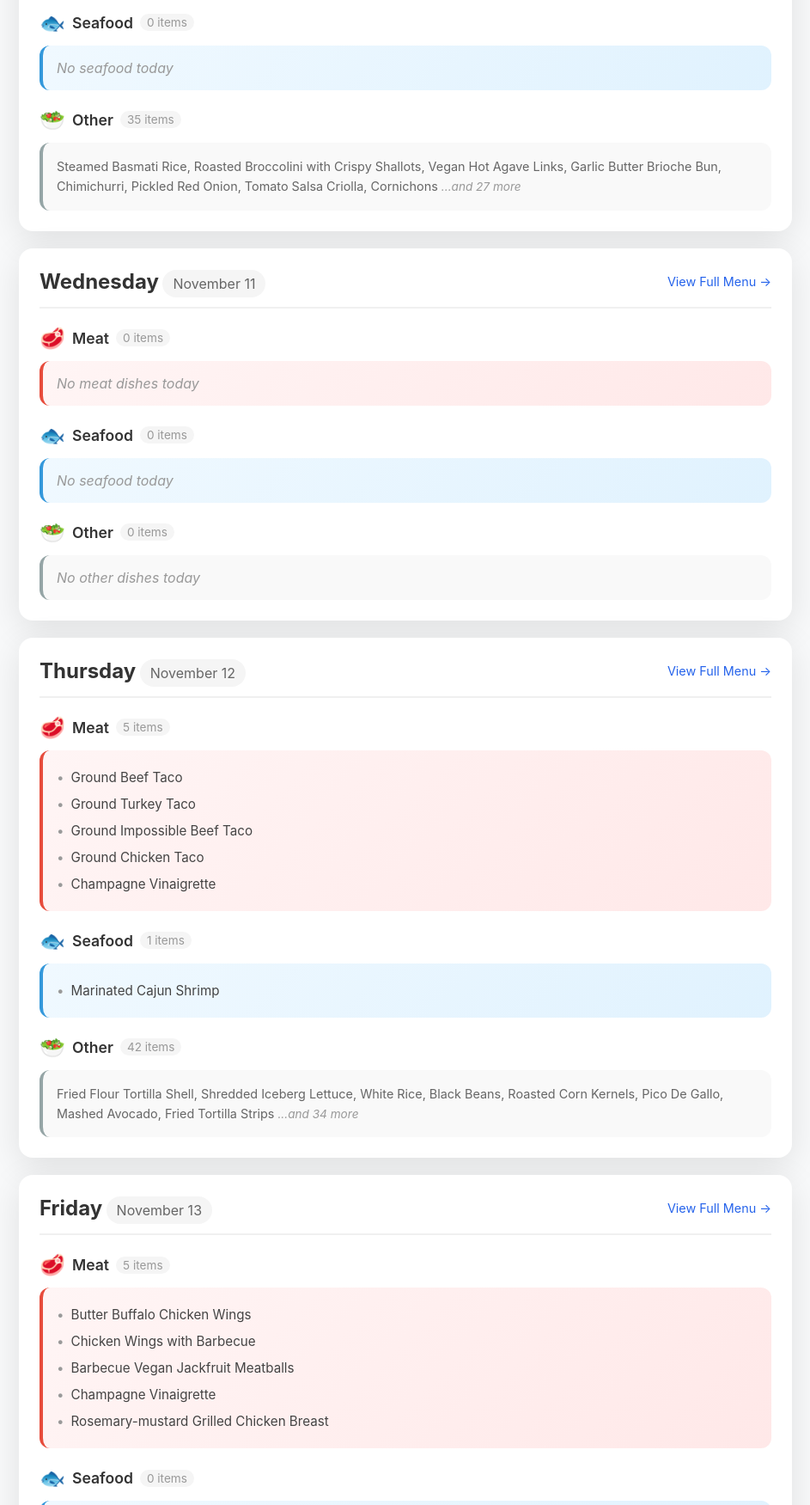
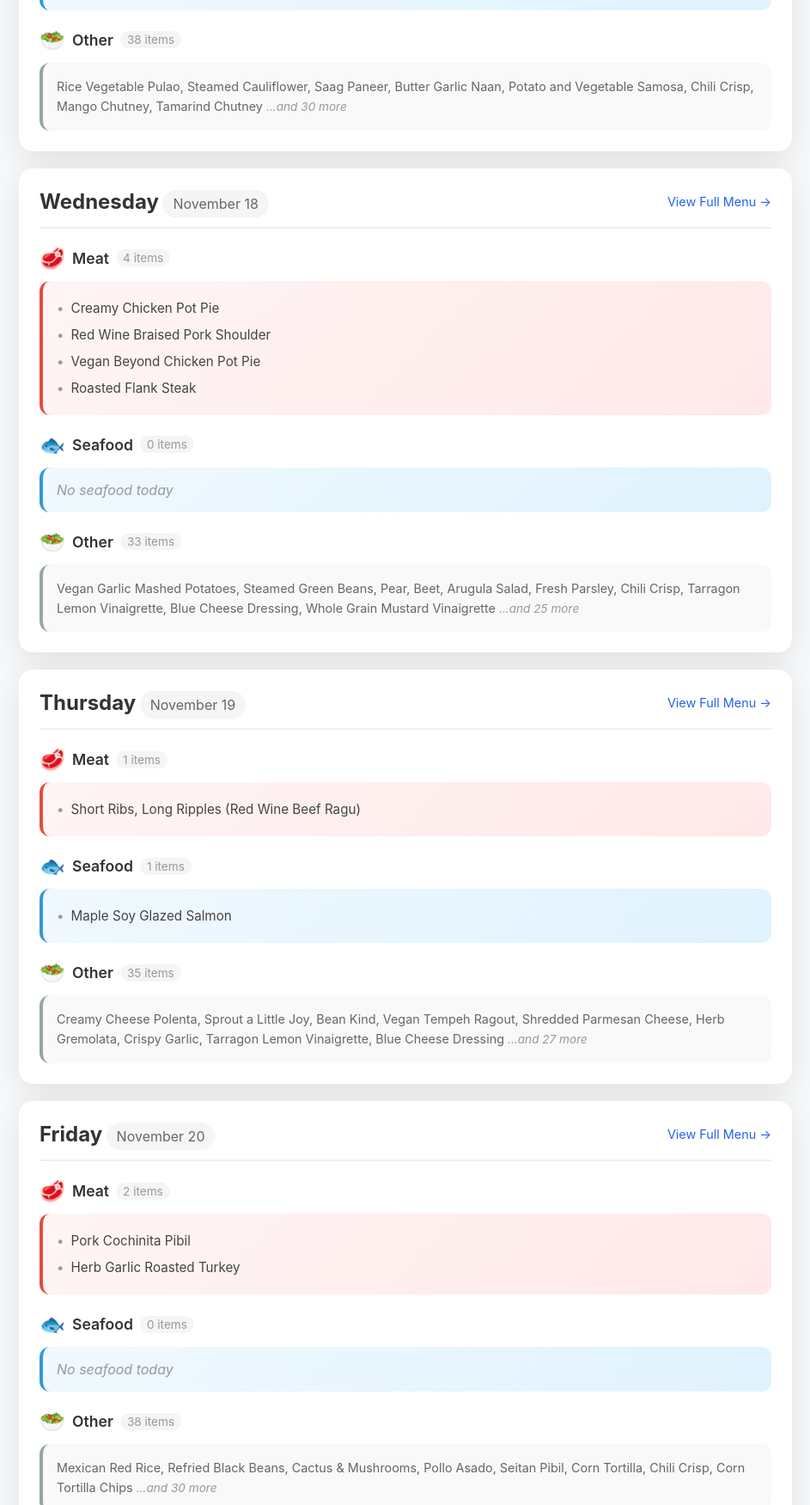
Before and after one commit to yyan5-sc/lunch-menu, a plain HTML site: page index.html in a window 1280 px wide. Shown: the part 1049-2800 px from the top of the page at 86% size, without its empty margins (168-1111 px from the left). Drawn offline with Linux system fonts and the light colour scheme.

Commit message:
Update menu

```diff
--- a/index.html
+++ b/index.html
@@ -3,7 +3,7 @@
 <head>
     <meta charset="UTF-8">
     <meta name="viewport" content="width=device-width, initial-scale=1.0">
-    <title>Weekly Lunch Menu - 2026-11-09 to 2026-11-13</title>
+    <title>Weekly Lunch Menu - 2026-11-16 to 2026-11-20</title>
     <style>
         * {
             margin: 0;
@@ -199,29 +199,27 @@
         <header>
             <h1>🍽️ Weekly Lunch Menu</h1>
             <p>Palo Alto Cafeteria</p>
-            <p class="generated-time">Updated: Monday, November 09, 2026 at 12:39 PM UTC</p>
+            <p class="generated-time">Updated: Monday, November 16, 2026 at 12:32 PM UTC</p>
         </header>
 
         <div class="day-card">
             <div class="day-header">
                 <div>
                     <span class="day-name">Monday</span>
-                    <span class="day-date">November 09</span>
+                    <span class="day-date">November 16</span>
                 </div>
-                <a href="https://snap-palo-alto.cafebonappetit.com/cafe/2026-11-09/" target="_blank" class="menu-link">View Full Menu →</a>
+                <a href="https://snap-palo-alto.cafebonappetit.com/cafe/2026-11-16/" target="_blank" class="menu-link">View Full Menu →</a>
             </div>
 
             <div class="category">
                 <div class="category-header">
                     <span class="category-icon">🥩</span>
                     <span class="category-title">Meat</span>
-                    <span class="category-count">3 items</span>
+                    <span class="category-count">1 items</span>
                 </div>
                 <div class="meat-section">
                     <ul class='items-list'>
-                        <li>Saffron Chicken Thighs</li>
-                        <li>Champagne Vinaigrette</li>
-                        <li>Lemon Thyme Marinated Flank Steak</li>
+                        <li>Garlic and Herb Chicken Breast</li>
                     </ul>
                 </div>
             </div>
@@ -234,7 +232,7 @@
                 </div>
                 <div class="seafood-section">
                     <ul class='items-list'>
-                        <li>Lemon Seared Skin on Sea Bass</li>
+                        <li>Basil and Chive Salmon Salad</li>
                     </ul>
                 </div>
             </div>
@@ -243,10 +241,10 @@
                 <div class="category-header">
                     <span class="category-icon">🥗</span>
                     <span class="category-title">Other</span>
-                    <span class="category-count">35 items</span>
+                    <span class="category-count">36 items</span>
                 </div>
                 <div class="other-section">
-                    <p class='items-inline'>Lemon-parsley Couscous, Roasted Mini Peppers, Lemon Garlic Tofu, Cucumber and Mint Yogurt Sauce, Zhoug (spicy Cilantro Sauce), Pickled Red Onion, Crumbled Feta Cheese, Sesame Hummus <span class='more-items'>...and 27 more</span></p>
+                    <p class='items-inline'>Creamy Garlic Mashed Potatoes, Vegan Mushroom Gravy, Grilled Asparagus, Ketchup Glazed Meatloaf, Marinara Sauce, Vegan Impossible Meatloaf, Shredded Cheddar Cheese, Fried Shallots <span class='more-items'>...and 28 more</span></p>
                 </div>
             </div>
         </div>
@@ -255,23 +253,22 @@
             <div class="day-header">
                 <div>
                     <span class="day-name">Tuesday</span>
-                    <span class="day-date">November 10</span>
+                    <span class="day-date">November 17</span>
                 </div>
-                <a href="https://snap-palo-alto.cafebonappetit.com/cafe/2026-11-10/" target="_blank" class="menu-link">View Full Menu →</a>
+                <a href="https://snap-palo-alto.cafebonappetit.com/cafe/2026-11-17/" target="_blank" class="menu-link">View Full Menu →</a>
             </div>
 
             <div class="category">
                 <div class="category-header">
                     <span class="category-icon">🥩</span>
                     <span class="category-title">Meat</span>
-                    <span class="category-count">4 items</span>
+                    <span class="category-count">3 items</span>
                 </div>
                 <div class="meat-section">
                     <ul class='items-list'>
-                        <li>Chimichurri Flank Steak</li>
-                        <li>Grilled Lemon Pepper Chicken</li>
-                        <li>Champagne Vinaigrette</li>
-                        <li>Montreal Turkey</li>
+                        <li>Butter Chicken Thighs</li>
+                        <li>Lamb Bhuna (braised Lamb)</li>
+                        <li>Lemon Herb Flank Steak</li>
                     </ul>
                 </div>
             </div>
@@ -291,10 +288,10 @@
                 <div class="category-header">
                     <span class="category-icon">🥗</span>
                     <span class="category-title">Other</span>
-                    <span class="category-count">35 items</span>
+                    <span class="category-count">38 items</span>
                 </div>
                 <div class="other-section">
-                    <p class='items-inline'>Steamed Basmati Rice, Roasted Broccolini with Crispy Shallots, Vegan Hot Agave Links, Garlic Butter Brioche Bun, Chimichurri, Pickled Red Onion, Tomato Salsa Criolla, Cornichons <span class='more-items'>...and 27 more</span></p>
+                    <p class='items-inline'>Rice Vegetable Pulao, Steamed Cauliflower, Saag Paneer, Butter Garlic Naan, Potato and Vegetable Samosa, Chili Crisp, Mango Chutney, Tamarind Chutney <span class='more-items'>...and 30 more</span></p>
                 </div>
             </div>
         </div>
@@ -303,118 +300,23 @@
             <div class="day-header">
                 <div>
                     <span class="day-name">Wednesday</span>
-                    <span class="day-date">November 11</span>
+                    <span class="day-date">November 18</span>
                 </div>
-                <a href="https://snap-palo-alto.cafebonappetit.com/cafe/2026-11-11/" target="_blank" class="menu-link">View Full Menu →</a>
+                <a href="https://snap-palo-alto.cafebonappetit.com/cafe/2026-11-18/" target="_blank" class="menu-link">View Full Menu →</a>
             </div>
 
             <div class="category">
                 <div class="category-header">
                     <span class="category-icon">🥩</span>
                     <span class="category-title">Meat</span>
-                    <span class="category-count">0 items</span>
-                </div>
-                <div class="meat-section">
-                    <p class='no-items'>No meat dishes today</p>
-                </div>
-            </div>
-
-            <div class="category">
-                <div class="category-header">
-                    <span class="category-icon">🐟</span>
-                    <span class="category-title">Seafood</span>
-                    <span class="category-count">0 items</span>
-                </div>
-                <div class="seafood-section">
-                    <p class='no-items'>No seafood today</p>
-                </div>
-            </div>
-
-            <div class="category">
-                <div class="category-header">
-                    <span class="category-icon">🥗</span>
-                    <span class="category-title">Other</span>
-                    <span class="category-count">0 items</span>
-                </div>
-                <div class="other-section">
-                    <p class='no-items'>No other dishes today</p>
-                </div>
-            </div>
-        </div>
-
-        <div class="day-card">
-            <div class="day-header">
-                <div>
-                    <span class="day-name">Thursday</span>
-                    <span class="day-date">November 12</span>
-                </div>
-                <a href="https://snap-palo-alto.cafebonappetit.com/cafe/2026-11-12/" target="_blank" class="menu-link">View Full Menu →</a>
-            </div>
-
-            <div class="category">
-                <div class="category-header">
-                    <span class="category-icon">🥩</span>
-                    <span class="category-title">Meat</span>
-                    <span class="category-count">5 items</span>
+                    <span class="category-count">4 items</span>
                 </div>
                 <div class="meat-section">
                     <ul class='items-list'>
-                        <li>Ground Beef Taco</li>
-                        <li>Ground Turkey Taco</li>
-                        <li>Ground Impossible Beef Taco</li>
-                        <li>Ground Chicken Taco</li>
-                        <li>Champagne Vinaigrette</li>
-                    </ul>
-                </div>
-            </div>
-
-            <div class="category">
-                <div class="category-header">
-                    <span class="category-icon">🐟</span>
-                    <span class="category-title">Seafood</span>
-                    <span class="category-count">1 items</span>
-                </div>
-                <div class="seafood-section">
-                    <ul class='items-list'>
-                        <li>Marinated Cajun Shrimp</li>
-                    </ul>
-                </div>
-            </div>
-
-            <div class="category">
-                <div class="category-header">
-                    <span class="category-icon">🥗</span>
-                    <span class="category-title">Other</span>
-                    <span class="category-count">42 items</span>
-                </div>
-                <div class="other-section">
-                    <p class='items-inline'>Fried Flour Tortilla Shell, Shredded Iceberg Lettuce, White Rice, Black Beans, Roasted Corn Kernels, Pico De Gallo, Mashed Avocado, Fried Tortilla Strips <span class='more-items'>...and 34 more</span></p>
-                </div>
-            </div>
-        </div>
-
-        <div class="day-card">
-            <div class="day-header">
-                <div>
-                    <span class="day-name">Friday</span>
-                    <span class="day-date">November 13</span>
-                </div>
-                <a href="https://snap-palo-alto.cafebonappetit.com/cafe/2026-11-13/" target="_blank" class="menu-link">View Full Menu →</a>
-            </div>
-
-            <div class="category">
-                <div class="category-header">
-                    <span class="category-icon">🥩</span>
-                    <span class="category-title">Meat</span>
-                    <span class="category-count">5 items</span>
-                </div>
-                <div class="meat-section">
-                    <ul class='items-list'>
-                        <li>Butter Buffalo Chicken Wings</li>
-                        <li>Chicken Wings with Barbecue</li>
-                        <li>Barbecue Vegan Jackfruit Meatballs</li>
-                        <li>Champagne Vinaigrette</li>
-                        <li>Rosemary-mustard Grilled Chicken Breast</li>
+                        <li>Creamy Chicken Pot Pie</li>
+                        <li>Red Wine Braised Pork Shoulder</li>
+                        <li>Vegan Beyond Chicken Pot Pie</li>
+                        <li>Roasted Flank Steak</li>
                     </ul>
                 </div>
             </div>
@@ -434,10 +336,103 @@
                 <div class="category-header">
                     <span class="category-icon">🥗</span>
                     <span class="category-title">Other</span>
+                    <span class="category-count">33 items</span>
+                </div>
+                <div class="other-section">
+                    <p class='items-inline'>Vegan Garlic Mashed Potatoes, Steamed Green Beans, Pear, Beet, Arugula Salad, Fresh Parsley, Chili Crisp, Tarragon Lemon Vinaigrette, Blue Cheese Dressing, Whole Grain Mustard Vinaigrette <span class='more-items'>...and 25 more</span></p>
+                </div>
+            </div>
+        </div>
+
+        <div class="day-card">
+            <div class="day-header">
+                <div>
+                    <span class="day-name">Thursday</span>
+                    <span class="day-date">November 19</span>
+                </div>
+                <a href="https://snap-palo-alto.cafebonappetit.com/cafe/2026-11-19/" target="_blank" class="menu-link">View Full Menu →</a>
+            </div>
+
+            <div class="category">
+                <div class="category-header">
+                    <span class="category-icon">🥩</span>
+                    <span class="category-title">Meat</span>
+                    <span class="category-count">1 items</span>
+                </div>
+                <div class="meat-section">
+                    <ul class='items-list'>
+                        <li>Short Ribs, Long Ripples (Red Wine Beef Ragu)</li>
+                    </ul>
+                </div>
+            </div>
+
+            <div class="category">
+                <div class="category-header">
+                    <span class="category-icon">🐟</span>
+                    <span class="category-title">Seafood</span>
+                    <span class="category-count">1 items</span>
+                </div>
+                <div class="seafood-section">
+                    <ul class='items-list'>
+                        <li>Maple Soy Glazed Salmon</li>
+                    </ul>
+                </div>
+            </div>
+
+            <div class="category">
+                <div class="category-header">
+                    <span class="category-icon">🥗</span>
+                    <span class="category-title">Other</span>
                     <span class="category-count">35 items</span>
                 </div>
                 <div class="other-section">
-                    <p class='items-inline'>Waffle Fries, Creamy Macaroni and Cheese, Barbecue Tri Tip, Celery Sticks, Carrot Sticks, Creamy Blue Cheese Dressing, Vegan Coleslaw, Shredded Cheddar Cheese <span class='more-items'>...and 27 more</span></p>
+                    <p class='items-inline'>Creamy Cheese Polenta, Sprout a Little Joy, Bean Kind, Vegan Tempeh Ragout, Shredded Parmesan Cheese, Herb Gremolata, Crispy Garlic, Tarragon Lemon Vinaigrette, Blue Cheese Dressing <span class='more-items'>...and 27 more</span></p>
+                </div>
+            </div>
+        </div>
+
+        <div class="day-card">
+            <div class="day-header">
+                <div>
+                    <span class="day-name">Friday</span>
+                    <span class="day-date">November 20</span>
+                </div>
+                <a href="https://snap-palo-alto.cafebonappetit.com/cafe/2026-11-20/" target="_blank" class="menu-link">View Full Menu →</a>
+            </div>
+
+            <div class="category">
+                <div class="category-header">
+                    <span class="category-icon">🥩</span>
+                    <span class="category-title">Meat</span>
+                    <span class="category-count">2 items</span>
+                </div>
+                <div class="meat-section">
+                    <ul class='items-list'>
+                        <li>Pork Cochinita Pibil</li>
+                        <li>Herb Garlic Roasted Turkey</li>
+                    </ul>
+                </div>
+            </div>
+
+            <div class="category">
+                <div class="category-header">
+                    <span class="category-icon">🐟</span>
+                    <span class="category-title">Seafood</span>
+                    <span class="category-count">0 items</span>
+                </div>
+                <div class="seafood-section">
+                    <p class='no-items'>No seafood today</p>
+                </div>
+            </div>
+
+            <div class="category">
+                <div class="category-header">
+                    <span class="category-icon">🥗</span>
+                    <span class="category-title">Other</span>
+                    <span class="category-count">38 items</span>
+                </div>
+                <div class="other-section">
+                    <p class='items-inline'>Mexican Red Rice, Refried Black Beans, Cactus & Mushrooms, Pollo Asado, Seitan Pibil, Corn Tortilla, Chili Crisp, Corn Tortilla Chips <span class='more-items'>...and 30 more</span></p>
                 </div>
             </div>
         </div>
```
